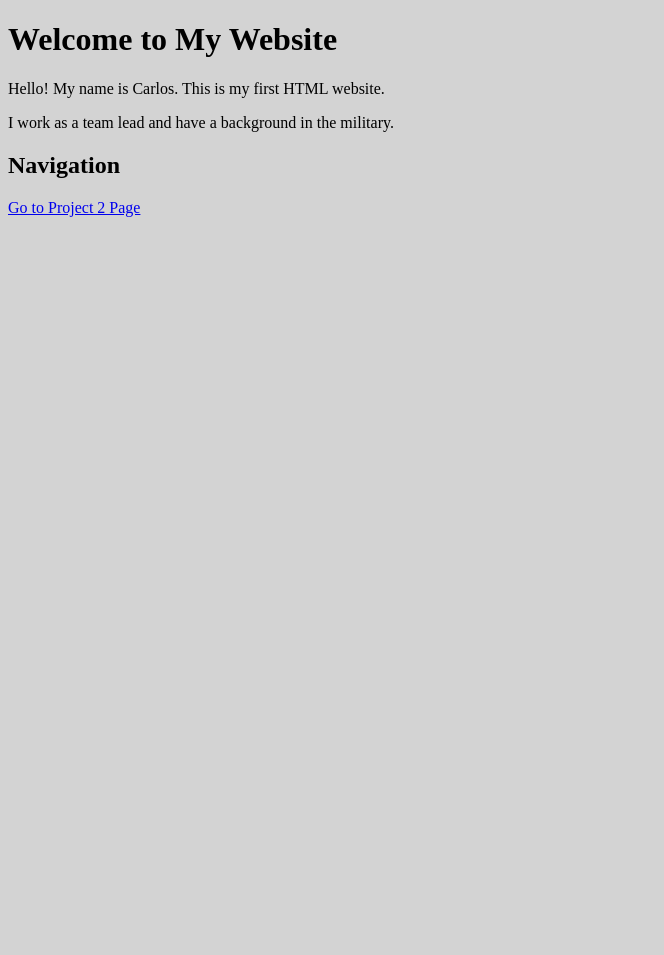
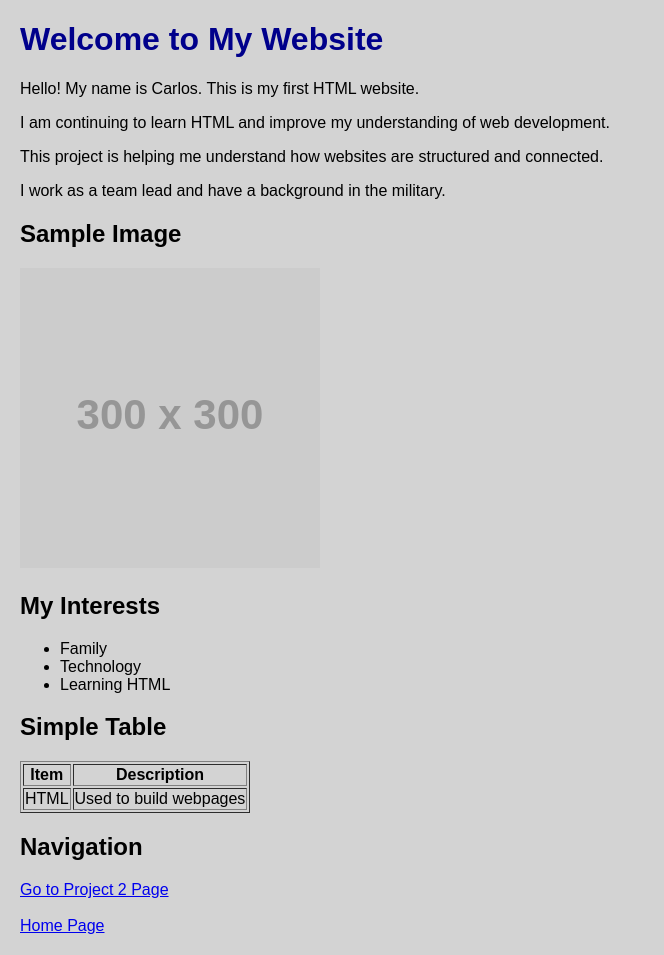
Before and after one commit to cdespinoza-ict/cdespinoza-ict--web-project, a plain HTML site: page index.html in a window 1280 px wide. Shown: the whole page, without its empty margins (0-664 px from the left). Before the commit the page ends 800 px from the top, so only its background shows below. Drawn offline with Linux system fonts and the light colour scheme; placeholder pictures from the web are drawn by us.

Commit message:
Final fix for Project 2 HTML

```diff
--- a/index.html
+++ b/index.html
@@ -5,16 +5,41 @@
     <title>My Website</title>
 </head>
 
-<body style ="background-color: lightgray;">
+<body style="background-color: lightgray; font-family: Arial; margin: 20px;">
 
-    <h1>Welcome to My Website</h1>
+    <h1 style="color: darkblue; font-size: 32px;">Welcome to My Website</h1>
 
     <p>Hello! My name is Carlos. This is my first HTML website.</p>
+    <p>I am continuing to learn HTML and improve my understanding of web development.</p>
+    <p>This project is helping me understand how websites are structured and connected.</p>
+    <p>I work as a team lead and have a background in the military.</p>
 
-    <p>I work as a team lead and have a background in the military.</p>
+    <h2>Sample Image</h2>
+<img src="https://via.placeholder.com/300" alt="Sample placeholder image">
+
+    <h2>My Interests</h2>
+<ul>
+  <li>Family</li>
+  <li>Technology</li>
+  <li>Learning HTML</li>
+</ul>
+
+    <h2>Simple Table</h2>
+<table border="1">
+  <tr>
+    <th>Item</th>
+    <th>Description</th>
+  </tr>
+  <tr>
+    <td>HTML</td>
+    <td>Used to build webpages</td>
+  </tr>
+</table>
 
     <h2>Navigation</h2>
     <a href="html/project2.html">Go to Project 2 Page</a>
+    <br><br>
+    <a href="index.html">Home Page</a>
 
 </body>
 </html>
```
Also changed, not shown: html/project2.html (+16 -1 lines).
